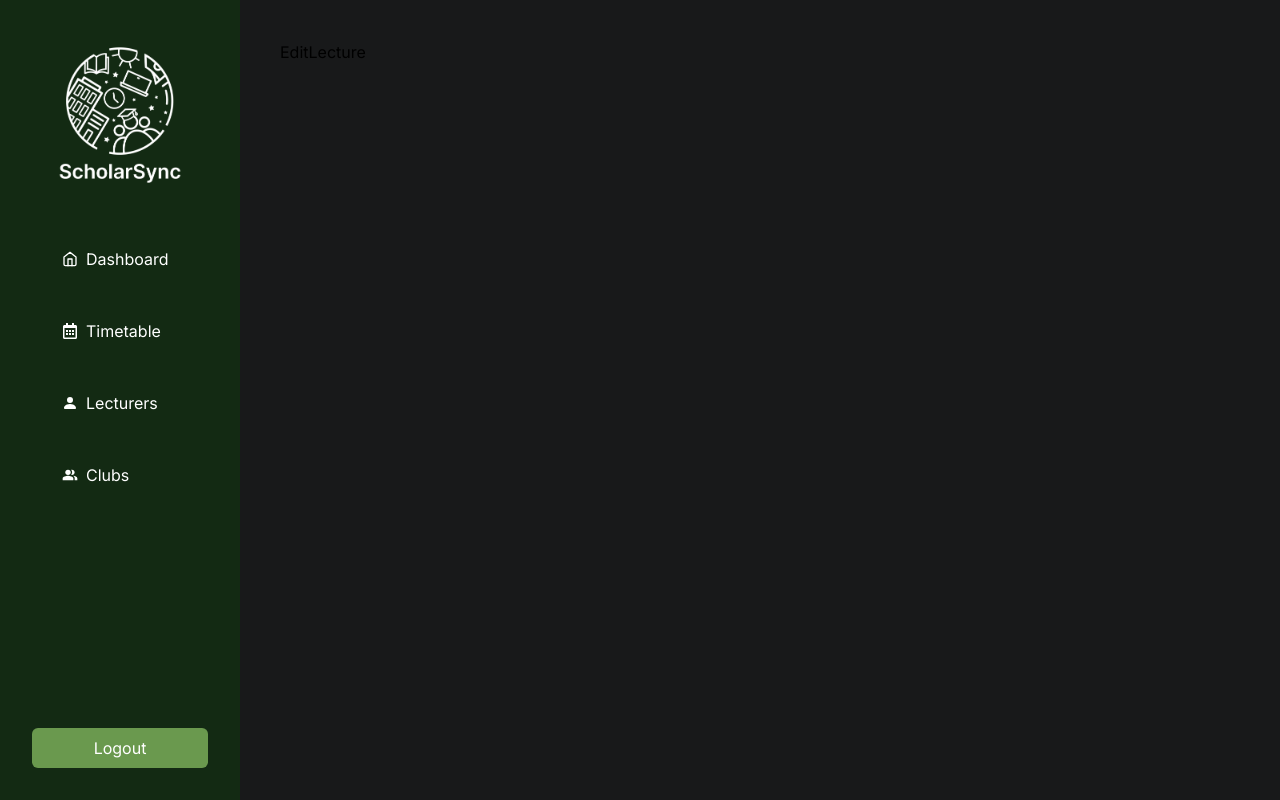
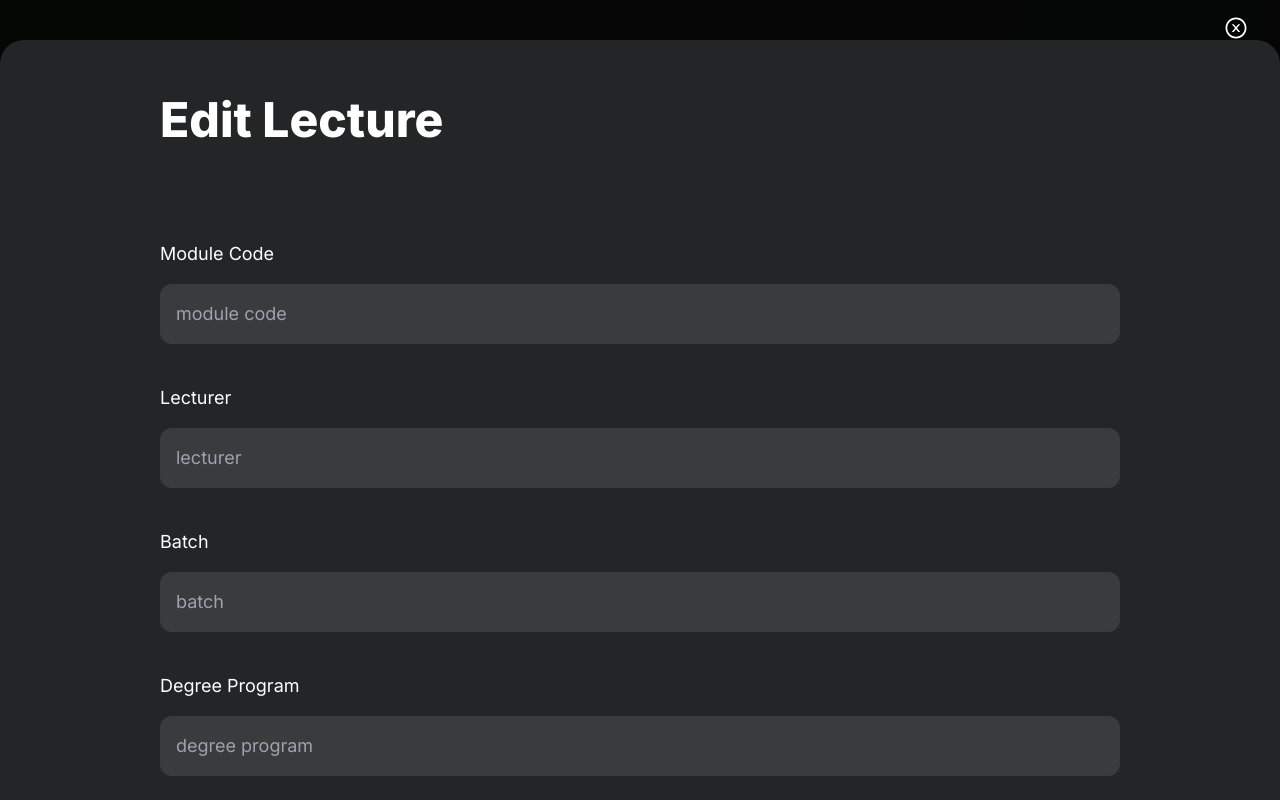
Before and after one commit to MAGHPMallawaarachchi/scholarsync-dashboard, a Next.js app: page /dashboard/timetable/edit-lecture in a window 1280 px wide. Built offline with nearby package versions, Linux system fonts and the light colour scheme; no server answers; the database is empty.

Commit message:
fix: calendar bugs

```diff
--- a/src/app/(client)/dashboard/layout.tsx
+++ b/src/app/(client)/dashboard/layout.tsx
@@ -7,7 +7,7 @@ export default function DashboardLayout({
   }) {
     return (
       <section>
-            <div className="flex">
+            <div className="flex ">
                 <Sidebar />
                 <main className="flex-1 p-10">{children}</main>
           </div>
--- a/src/app/(client)/dashboard/timetable/create-lecture/page.tsx
+++ b/src/app/(client)/dashboard/timetable/create-lecture/page.tsx
@@ -6,7 +6,7 @@ import { useRouter } from 'next/navigation'
 import React from 'react'
 
 const CreateLecture = () => {
-  const user = useAuthContext()
+    const user = useAuthContext()
     const router = useRouter()
 
     React.useEffect(() => {
--- a/src/app/(client)/dashboard/timetable/edit-lecture/page.tsx
+++ b/src/app/(client)/dashboard/timetable/edit-lecture/page.tsx
@@ -1,9 +1,22 @@
+'use client'
 import React from 'react'
+import Modal from '@/components/Modal'
+import LectureForm from '@/components/LectureForm'
+import { getLecture } from '@/app/(server)/firebase/firestore/lecture.firestore'
+import Lecture from '@/app/(server)/models/Lecture'
 
-const EditLecture = () => {
+const EditLecturer = async ({ params: { id } }: { params: { id: string } }) => {
+
+  const result = await getLecture(id) as Lecture;
+
   return (
-    <div>EditLecture</div>
+    <Modal>
+        <h3 className="md:text-5xl text-3xl font-extrabold text-left max-w-5xl w-full text-white">
+          Edit Lecture
+        </h3>
+        <LectureForm type="edit" lecture={result} />
+    </Modal>
   )
 }
 
-export default EditLecture
+export default EditLecturer
--- a/src/components/CustomTimetable.tsx
+++ b/src/components/CustomTimetable.tsx
@@ -8,7 +8,7 @@ import {
 import moment from "moment";
 import "react-big-calendar/lib/css/react-big-calendar.css";
 import { getAllLectures } from '@/app/(server)/firebase/firestore/lecture.firestore';
-import Button from './Button';
+import Router from 'next/router';
 
 moment.locale("en-GB");
 const localizer = momentLocalizer(moment);
@@ -18,7 +18,7 @@ const today = new Date();
 const styles = {
   container: {
     width: "80wh",
-    height: "80vh",
+    height: "78vh",
   },
   calendar: {
     padding: "2em",
@@ -61,6 +61,10 @@ const CustomTimetable = () => {
     fetchAndSetEvents();
   }, []);
 
+  const handleEventClick = (event: { id: String; }) => {
+    Router.push(`/dashboard/timetable/edit-lecture/${event.id}`);
+  };
+
   return (
     <div style={combinedStyles}>
       <BigCalendar
@@ -75,6 +79,7 @@ const CustomTimetable = () => {
         resourceTitleAccessor="resourceTitle"
         min={new Date(today.getFullYear(), today.getMonth(), today.getDate(), 9, 0, 0)}
         max={new Date(today.getFullYear(), today.getMonth(), today.getDate(), 17, 0, 0)}
+        onSelectEvent={handleEventClick}
       />
     </div>
 
```
